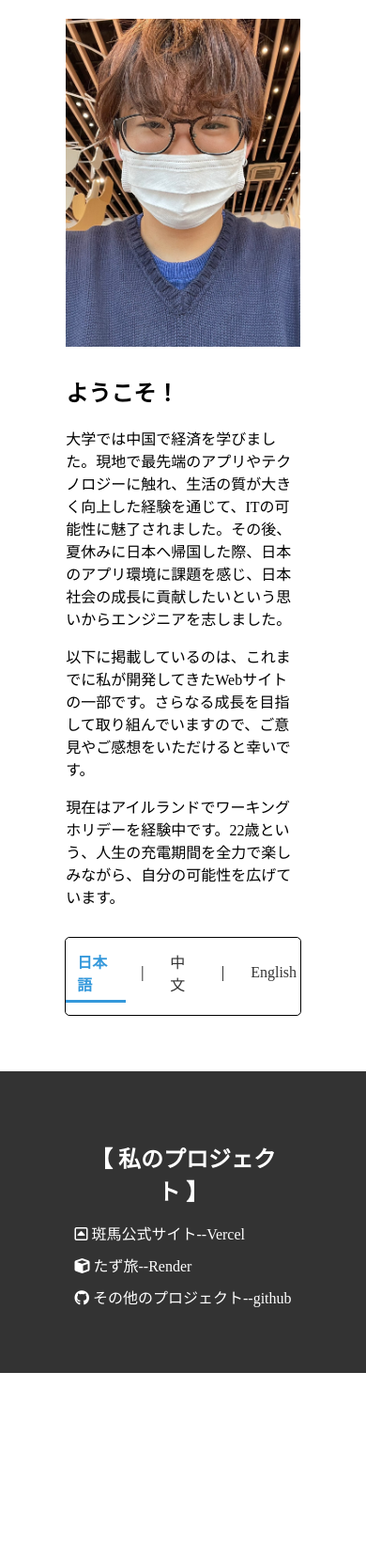
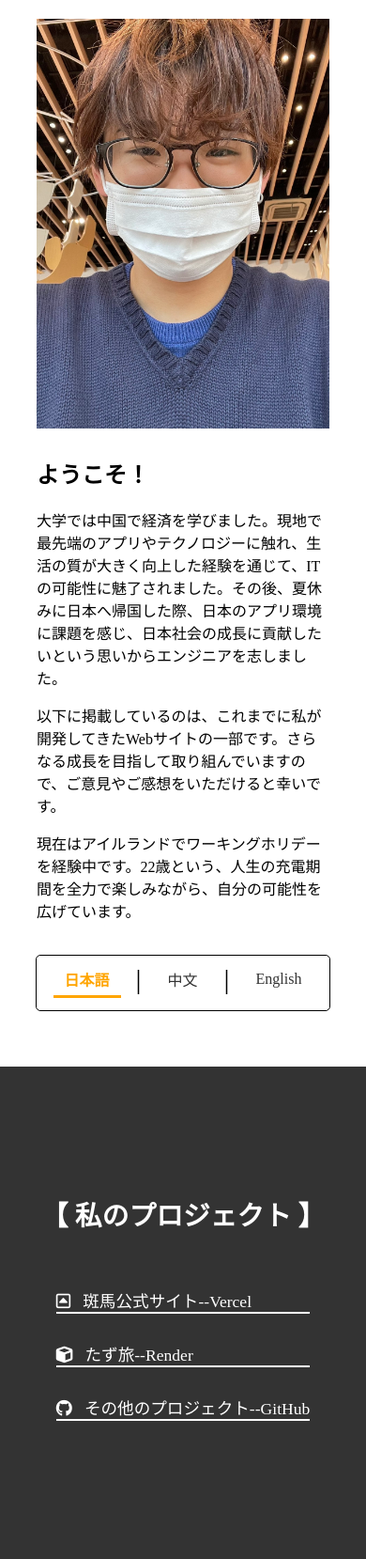
Before and after one commit to banmaJump/multiLanguages_PHP, a PHP site: page / in a window 390 px wide. Shown: the whole page at 94% size. Before the commit the page ends 1461 px from the top, so only its background shows below. Run offline with PHP 8.4, Linux system fonts and the light colour scheme; some libraries are stand-ins or nearby versions.

Commit message:
総仕上げ➁

```diff
--- a/public/css/styles.css
+++ b/public/css/styles.css
@@ -1,8 +1,16 @@
 body {
     margin: 0;
+    background-color: white;
+}
+
+.container {
+    background-color: #333;
+    width: 100%;
+    min-height: 100vh;
 }
 
 .wrapper {
+    background-color: white;
     padding: 5%;
 }
 
@@ -53,7 +61,7 @@ body {
 .lang-tab {
     position: relative;
     padding: 8px 12px;
-    font-size: 1rem;
+    font-size: 1.5rem;
     text-decoration: none;
     color: #333;
     transition: color 0.3s;
@@ -90,27 +98,31 @@ body {
 
 .footer {
     background-color: #333;
-    padding: 23% 20%;
+    padding: 23% 0%;
     color: white;
 }
 
 .footer h1 {
-    font-size: 1.5rem;
+    font-size: 2.4rem;
     text-align: center;
 }
 
 .homePages {
     display: grid;
     justify-content: center;
-    flex-direction: column;
     align-items: center;
-    text-align: left;
+}
+
+.homePages ul {
+    margin-block-start: 0em;
+    margin-block-end: 0em;
+    padding-inline-start: 0px;
 }
 
 .homePages li {
+    font-size: 1.6rem;
     list-style-type: none;
     color: white;
-    font-style: none;
     width: 100%;
     margin-bottom: 10px;
 }
@@ -125,9 +137,13 @@ body {
 /*/ レスポンシブ対応////////////////////////////////////////////////////////////////////////*/
 
 /* タブレット向けのスタイル */
-@media screen and (max-width: 900px) {
+@media screen and (max-width: 830px) {
+    body {
+        background-color: #DBE6E0;
+    }
+
     .wrapper {
-        padding: 5% 10% 15%;
+        padding: 5% 0% 15%;
     }
 
     .comment h1 {
@@ -146,9 +162,60 @@ body {
     }
 
     .footer {
-        padding: 15% 20%;
+        padding: 25% 0%;
+    }
+
+    .foo-h1 {
+        margin-bottom: 5%;
+        font-size: 1.8rem;
+    }
+
+    .footer h1 {
+        font-size: 1.8rem;
+    }
+
+    .lang-tab::before {
+        background-color: orange;
+    }
+
+    .lang-tab {
+        font-size: 1.5rem;
+    }
+
+    .lang-tab.active {
+        color: orange;
+    }
+
+    .con-l {
+        font-size: 30px;
     }
 }
 
 /* スマホサイズ　*/
-@media screen and (max-width: 600px) {}
+@media screen and (max-width: 480px) {
+    body {
+        background-color: aliceblue;
+    }
+
+    .footer {
+        padding: 15% 0%;
+    }
+
+    .foo-h1 {
+        margin-bottom: 15%;
+    }
+
+    .homePages li {
+        font-size: 1.1rem;
+        border-bottom: 2px solid;
+        margin-bottom: 30px;
+    }
+
+    .footer {
+        padding: 30% 0;
+    }
+
+    .lang-tab {
+        font-size: 1rem;
+    }
+}
--- a/public/index.php
+++ b/public/index.php
@@ -23,6 +23,7 @@ $selectedLangData = $langData[$lang];
         <meta name="google" content="notranslate">
         <meta http-equiv="Content-Language" content="en">
     <?php endif; ?>
+    <meta name="viewport" content="width=device-width, initial-scale=1.0">
     <meta http-equiv="Content-Type" content="text/html; charset=UTF-8">
     <title><?php echo $selectedLangData['title']; ?></title>
     <link rel="stylesheet" href="css/styles.css">
@@ -30,10 +31,11 @@ $selectedLangData = $langData[$lang];
     <script src="https://kit.fontawesome.com/e186698b3b.js" crossorigin="anonymous"></script>
 </head>
 <body>
+    <div class="container">
         <div class="wrapper">
 
         <!-- メッセージ部分➀ -->
-        <div class="container">
+            <div>
                 <div class="comment">
                     <h1 id="greeting"><?php echo $selectedLangData['greeting']; ?></h1>
                     <div class=vertical>
@@ -66,13 +68,26 @@ $selectedLangData = $langData[$lang];
 
         <!-- メッセージ部分➁ -->
         <div class="footer">
+            <div class="foo-h1">
                 <h1>【&nbsp;私のプロジェクト&nbsp;】</h1>
+            </div>
             <div class="homePages">
-                <li><a href="official-alpha-weld.vercel.app"><i class="fa-regular fa-square-caret-up"></i>&nbsp;斑馬公式サイト--Vercel</i></a></li>
-                <li><a href="taz-bones.onrendar.com"><i class="fa-solid fa-cube"></i>&nbsp;たず旅--Render</i></a></li>
-                <li><a href="https://github.com/banmaJump?tab=repositories"><i class="fa-brands fa-github"></i>&nbsp;その他のプロジェクト--github</a></li>
+                <ul>
+                    <li>
+                        <a href="https://official-alpha-weld.vercel.app/" target="_blank" rel="noopener noreferrer"><i class="fa-regular fa-square-caret-up"></i>&nbsp;&nbsp;&nbsp;斑馬公式サイト--Vercel</a>
+                    </li>
+                    <li>
+                        <a href="https://taz-bones.onrender.com/" target="_blank" rel="noopener noreferrer"><i class="fa-solid fa-cube"></i>&nbsp;&nbsp;&nbsp;たず旅--Render</a>
+                    </li>
+                    <li>
+                        <a href="https://github.com/banmaJump?tab=repositories" target="_blank" rel="noopener noreferrer"><i class="fa-brands fa-github"></i>&nbsp;&nbsp;&nbsp;その他のプロジェクト--GitHub</a>
+                    </li>
+                </ul>
             </div>
         </div>
+    </div>
+
+
 
     <!-- 言語切り替えのJS -->
     <script src="js/lang-select.js"></script>
```
Lines whose indentation alone changed are shown as unchanged.
